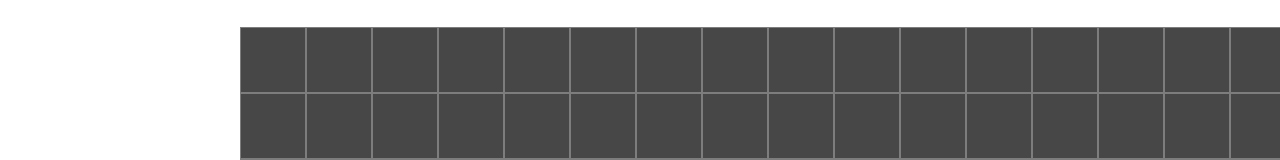
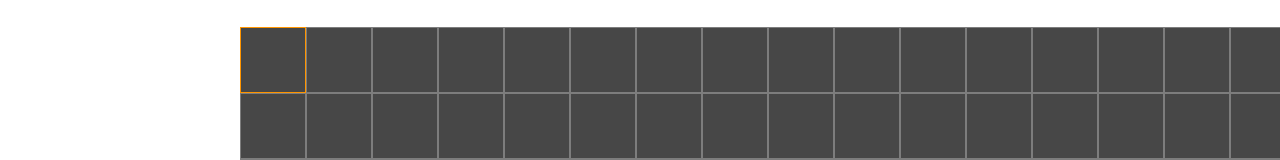
Before and after one commit to farah-najib/frk-24s-J-components, a React (Vite) app: page / in a window 1280 px wide. In both pictures the pointer is over the button 273 px from the left and 60 px from the top of the page. Shown: the top 160 px of the page. Built offline with nearby package versions, Linux system fonts and the light colour scheme; the HTML template or start-up script is replaced by a standard one.

Commit message:
hover cell

```diff
--- a/src/components/Cell/Cell.module.css
+++ b/src/components/Cell/Cell.module.css
@@ -5,9 +5,15 @@
   display: flex;
   align-items: center;
   justify-content: center;
-  cursor: pointer;
+
   background: none;
   z-index: 200;
   border-radius: 0px;
   padding: 0;
+
+  cursor: url('/black.png') 16 16, pointer;
 }
+
+.cell:hover {
+  border-color: #FF9500;
+}
```
Also changed, not shown: public/black.png (added).
